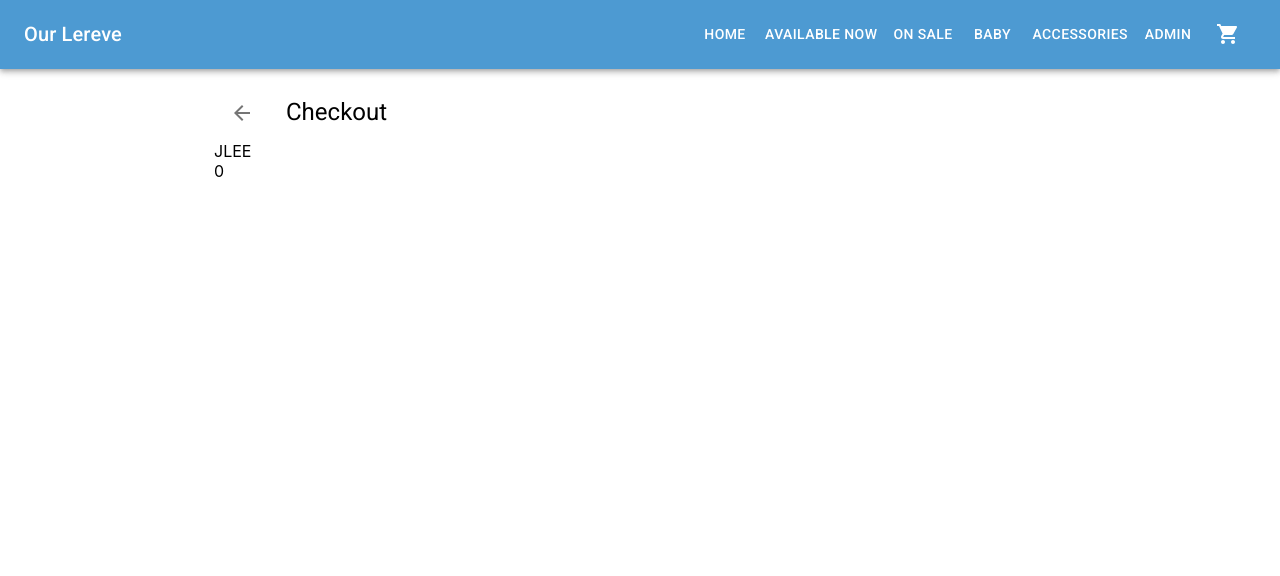
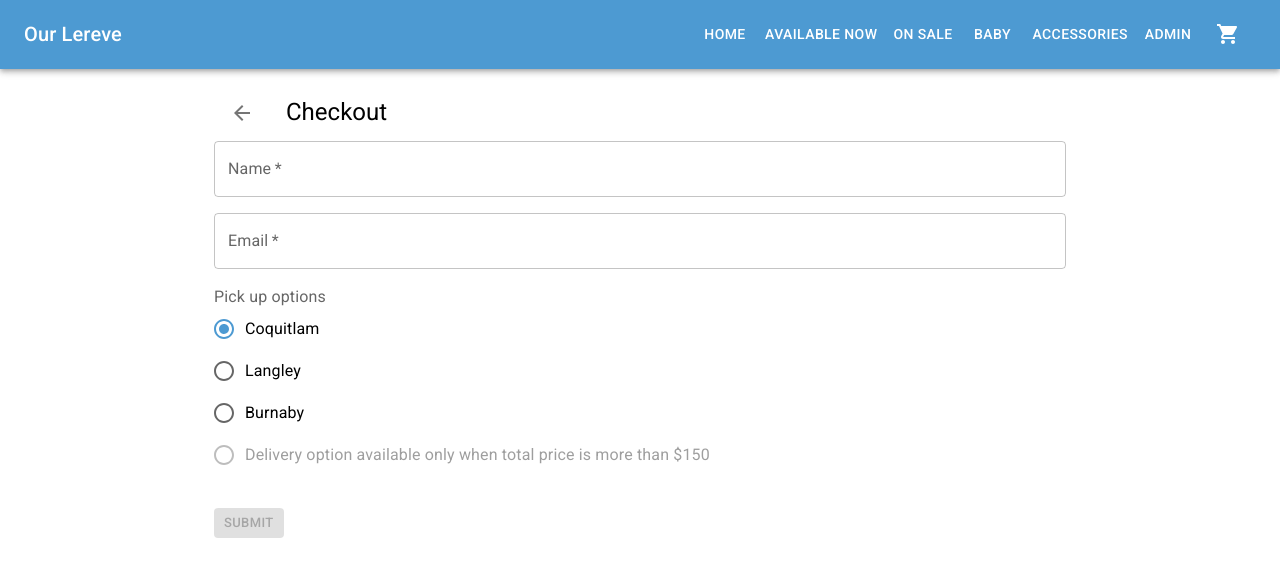
Before and after one commit to jhrinoa/dear-lereve, a React (Create React App) app: page /checkout in a window 1280 px wide. Shown: the top 576 px of the page. Built offline with nearby package versions, Linux system fonts and the light colour scheme.

Commit message:
checkout options

```diff
--- a/src/features/checkout/Checkout.component.jsx
+++ b/src/features/checkout/Checkout.component.jsx
@@ -1,4 +1,4 @@
-import React from 'react';
+import React, { useState } from 'react';
 import { useSelector, useDispatch } from 'react-redux';
 // import { clearCart } from './cartSlice';
 import Typography from '@mui/material/Typography';
@@ -8,10 +8,19 @@ import Stack from '@mui/material/Stack';
 import { Container } from '@mui/material';
 import { useNavigate } from 'react-router-dom';
 import { getTotal } from '../cart/cartSlice';
+import TextField from '@mui/material/TextField';
 import Button from '@mui/material/Button';
+
+import Radio from '@mui/material/Radio';
+import RadioGroup from '@mui/material/RadioGroup';
+import FormControlLabel from '@mui/material/FormControlLabel';
+import FormControl from '@mui/material/FormControl';
+import FormLabel from '@mui/material/FormLabel';
 
 const Checkout = () => {
   const navigate = useNavigate();
+  const [name, setName] = useState('');
+  const [email, setEmail] = useState('');
   const cart = useSelector((state) => state.cart.cart);
   const dispatch = useDispatch();
   const { totalPrice } = useSelector(getTotal);
@@ -30,8 +39,59 @@ const Checkout = () => {
           Checkout
         </Typography>
       </Stack>
-      <div>JLEE</div>
-      {totalPrice}
+      <TextField
+          sx={{
+            marginBottom: 2,
+          }}
+          label="Name"
+          fullWidth
+          variant="outlined"
+          value={name}
+          onChange={(e) => {
+            setName(e.target.value);
+          }}
+          required
+        />
+
+        <TextField
+          sx={{
+            marginBottom: 2,
+          }}
+          label="Email"
+          fullWidth
+          variant="outlined"
+          value={email}
+          onChange={(e) => {
+            setEmail(e.target.value);
+          }}
+          required
+        />
+
+        <FormLabel id="pickup-options-group-label">Pick up options</FormLabel>
+        <RadioGroup
+          aria-labelledby="pickup-options-group-label"
+          defaultValue="Coquitlam"
+          name="radio-buttons-group"
+        >
+          <FormControlLabel value="Coquitlam" control={<Radio />} label="Coquitlam" />
+          <FormControlLabel value="Langley" control={<Radio />} label="Langley" />
+          <FormControlLabel value="Burnaby" control={<Radio />} label="Burnaby" />
+          <FormControlLabel value="Delivery" disabled={totalPrice < 150} control={<Radio />} label="Delivery option available only when total price is more than $150" />
+        </RadioGroup>
+
+        <Button
+          disabled={name.length <= 0 || email.length <= 0}
+          variant="contained"
+          onClick={() => {
+            console.log('will submit with: ', cart)
+          }}
+          size="small"
+          sx={{
+            mt: 4,
+          }}
+        >
+          Submit
+        </Button>
     </Container>
   );
 };
```
